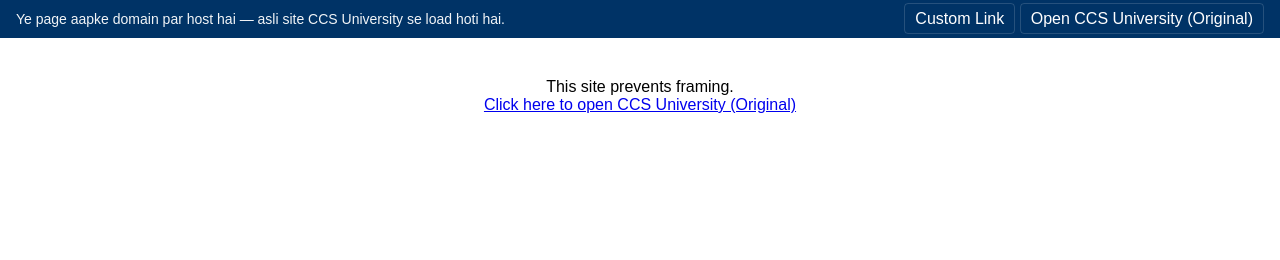
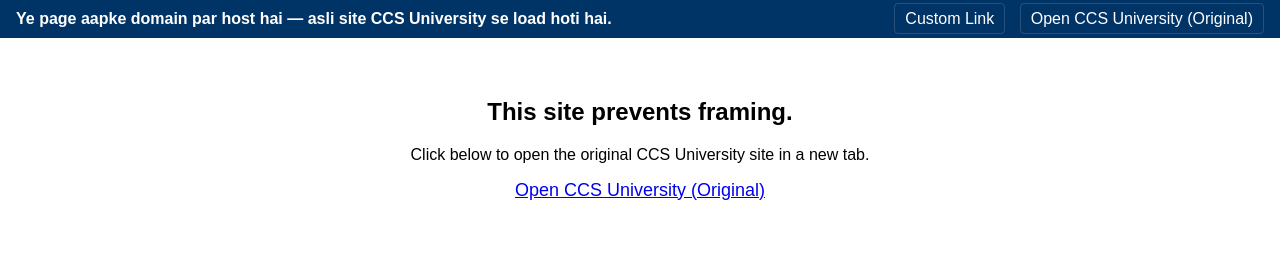
Before and after one commit to CCSU250001/ccsuniversity, a plain HTML site: page index.html in a window 1280 px wide. Drawn offline with Linux system fonts and the light colour scheme.

Commit message:
index.html

```diff
--- a/index.html
+++ b/index.html
@@ -3,42 +3,29 @@
 <head>
   <meta charset="utf-8" />
   <meta name="viewport" content="width=device-width,initial-scale=1" />
-  <title>CCS University - Mirror Page</title>
+  <title>Your Domain - CCS Link</title>
   <style>
-    body { margin:0; font-family: Arial, sans-serif; }
-    .topbar { background:#003366; color:#fff; padding:10px 16px; display:flex; align-items:center; gap:12px;}
-    .topbar a { color:#fff; text-decoration:none; padding:6px 10px; border:1px solid rgba(255,255,255,0.15); border-radius:4px; }
-    .notice { font-size:14px; opacity:0.95; }
-    iframe { width:100%; height:calc(100vh - 52px); border:0; display:block; }
+    body { margin:0; font-family:Arial, sans-serif; }
+    .topbar { background:#003366; color:#fff; padding:10px 16px; display:flex; align-items:center; }
+    .topbar .left { font-weight:600; }
+    .topbar .right { margin-left:auto; }
+    .topbar a { color:#fff; text-decoration:none; margin-left:10px; padding:6px 10px; border:1px solid rgba(255,255,255,0.15); border-radius:4px; }
+    .center { padding:40px; text-align:center; }
   </style>
 </head>
 <body>
   <div class="topbar">
-    <div class="notice">Ye page aapke domain par host hai — asli site CCS University se load hoti hai.</div>
-    <div style="margin-left:auto">
-      <!-- Aapka custom link -->
-      <a href="https://example.com/your-link" target="_blank" rel="noopener">Custom Link</a>
-      <!-- Direct link to original site (open in new tab) -->
-      <a href="https://ccsuniversity.ac.in/" target="_blank" rel="noopener">Open CCS University (Original)</a>
+    <div class="left">Ye page aapke domain par host hai — asli site CCS University se load hoti hai.</div>
+    <div class="right">
+      <a href="https://yourcustomlink.com" target="_blank" rel="noopener">Custom Link</a>
+      <a id="openBtn" href="https://ccsuniversity.ac.in/" target="_blank" rel="noopener">Open CCS University (Original)</a>
     </div>
   </div>
 
-  <iframe id="frame" src="https://ccsuniversity.ac.in/" title="CCS University"></iframe>
-
-  <script>
-    // fallback: agar iframe block hua (security), user ko redirect/notice dikhayenge
-    window.addEventListener('message', function(){});
-    setTimeout(function(){
-      const iframe = document.getElementById('frame');
-      try {
-        // test cross-domain access (will throw if blocked)
-        const doc = iframe.contentDocument || iframe.contentWindow.document;
-        // agar accessible nahi to exception aayega
-      } catch (e) {
-        // iframe blocked by X-Frame-Options; show fallback
-        iframe.outerHTML = '<div style="padding:40px;text-align:center;">This site prevents framing. <br><a href="https://ccsuniversity.ac.in/" target="_blank">Click here to open CCS University (Original)</a></div>';
-      }
-    },1200);
-  </script>
+  <div class="center">
+    <h2>This site prevents framing.</h2>
+    <p>Click below to open the original CCS University site in a new tab.</p>
+    <p><a id="openLarge" href="https://ccsuniversity.ac.in/" target="_blank" rel="noopener" style="font-size:18px;">Open CCS University (Original)</a></p>
+  </div>
 </body>
 </html>
```
